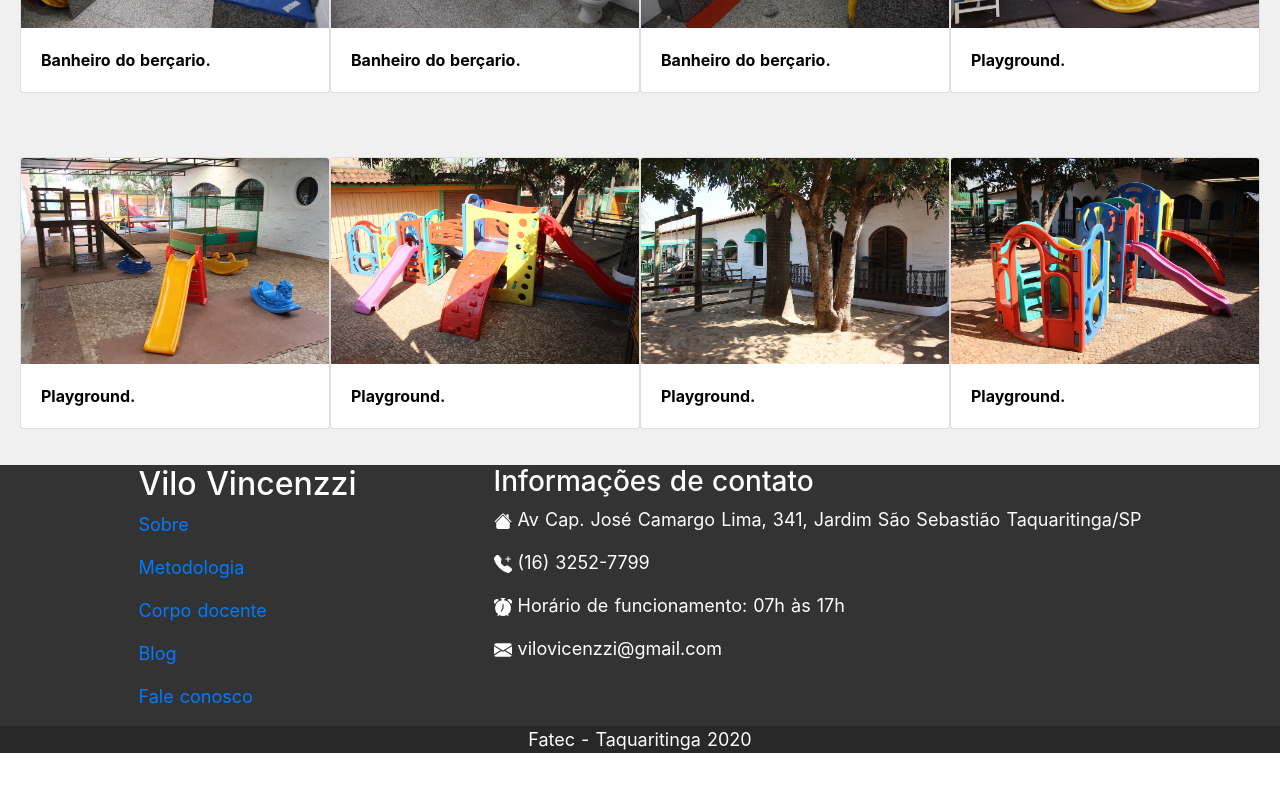
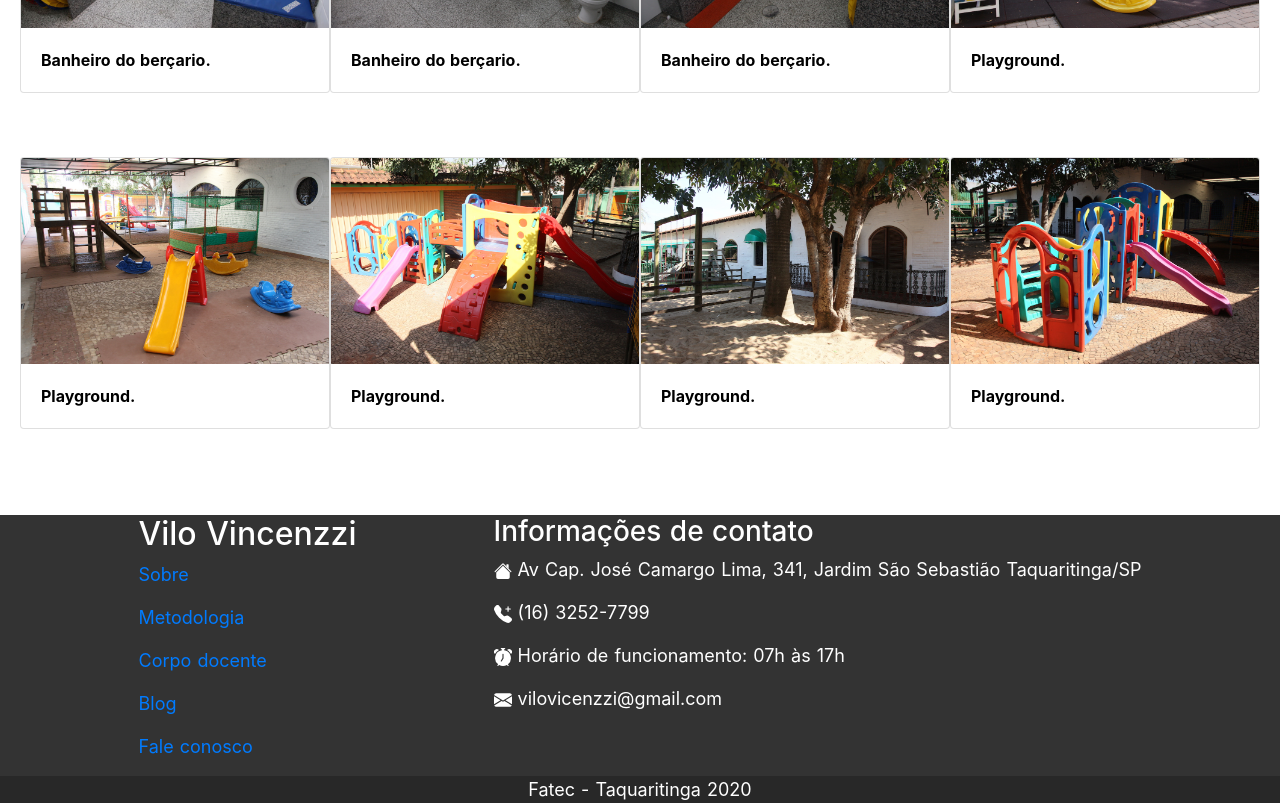
Before and after one commit to BrSouza98/webpage-vilo-vincenzzi, a Nuxt app: page / in a window 1280 px wide. Shown: the part 3420-4223 px from the top of the page. Before the commit the page ends 4173 px from the top, so only its background shows below. Built offline with nearby package versions, Linux system fonts and the light colour scheme.

Commit message:
Atualização cores

```diff
--- a/components/rodape.vue
+++ b/components/rodape.vue
@@ -101,5 +101,6 @@
   color: #fff;
   font-size: 18px;
   box-sizing: border-box;
+  margin-top: 50px;
 }
 </style>
--- a/pages/fale-conosco.vue
+++ b/pages/fale-conosco.vue
@@ -223,9 +223,7 @@ export default {
   text-align: center;
 }
 
-.fundo {
-  background-color: #f0f0f0;
-}
+
 .corfundo {
   background-color: #ffffff;
 }
--- a/pages/index.vue
+++ b/pages/index.vue
@@ -481,7 +481,5 @@ display: flex;
 .corpreta{
   color: black;
 }
-.corpadrao1{
-  background-color: #f0f0f0;
-}
+
 </style>>
--- a/pages/metodologia.vue
+++ b/pages/metodologia.vue
@@ -199,9 +199,7 @@ h2{
   margin-bottom: 15px;
 }
 
-.cor{
-  background-color: #f0f0f0;
-}
+
 
 img{
   border-radius: 3px;
--- a/pages/nossaequipe.vue
+++ b/pages/nossaequipe.vue
@@ -332,9 +332,7 @@ b-container {
   border-bottom: $borda;
 }
 
-.fundopadrao{
-  background-color: #f0f0f0;
-}
+
 
 @media (max-width: 768px) {
   .configuracoes-globais {
--- a/pages/sobre.vue
+++ b/pages/sobre.vue
@@ -94,7 +94,5 @@ export default {};
   text-align: center;
 }
 
-.cor{
-  background-color: #f0f0f0;
-}
+
 </style>
```
